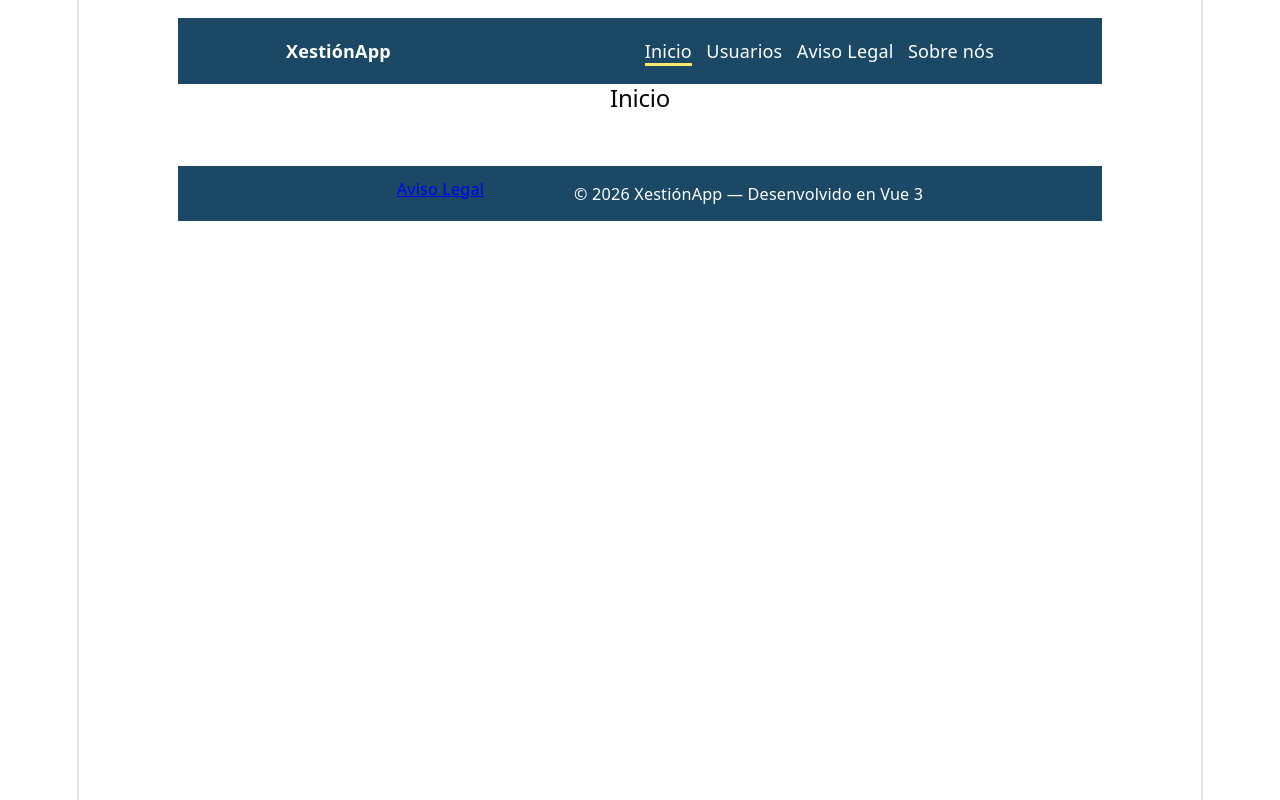
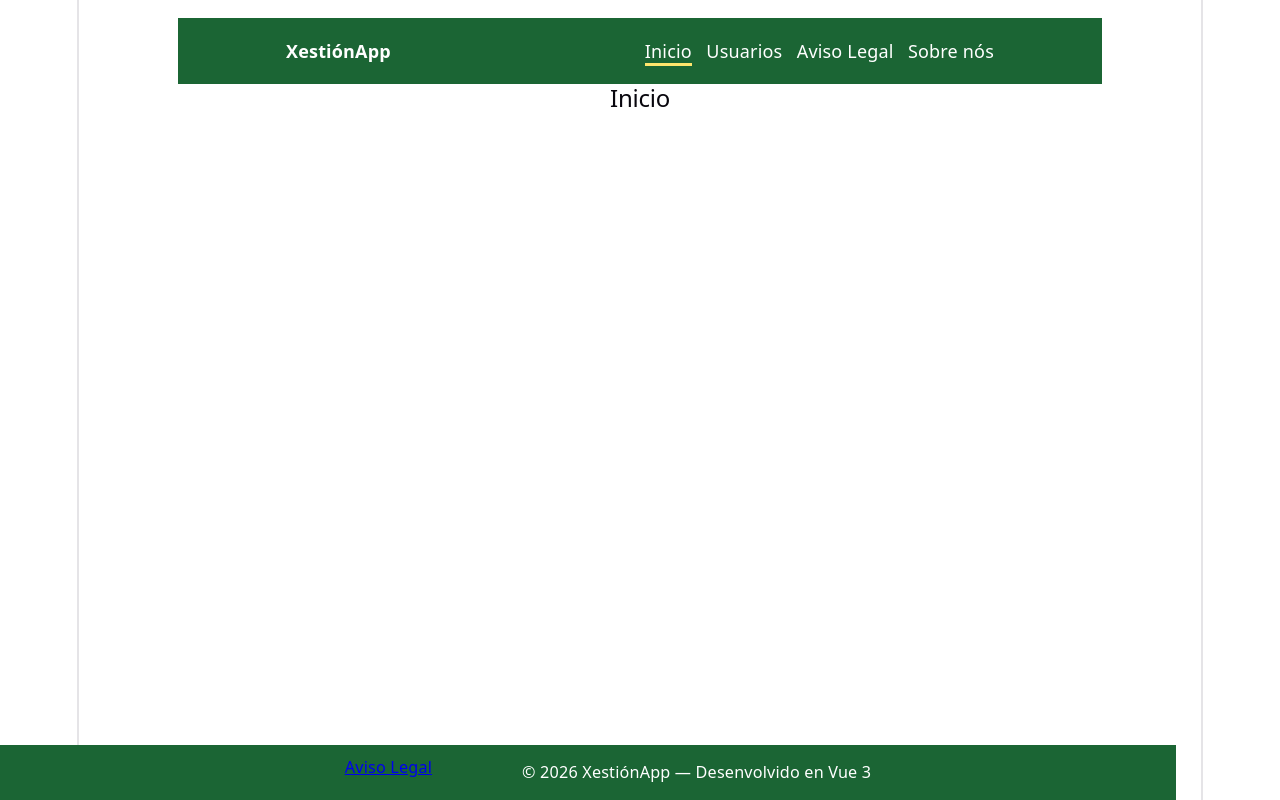
Before and after one commit to h0rge/lagoalvarez, a Vue app: page / in a window 1280 px wide. Built offline with nearby package versions, Linux system fonts and the light colour scheme.

Commit message:
Changes in style

```diff
--- a/src/components/FooTer.vue
+++ b/src/components/FooTer.vue
@@ -11,12 +11,17 @@
 
 <style scoped>
 .footer {
-  background: #1b4965;
+  background: #1b6534;
   color: white;
   text-align: center;
   padding: 0.2rem 6rem;
   margin-top: 3rem;
   font-size: 0.9rem;
+  position: fixed;
+  bottom: 0;
+  left: 0;
+  width: 75vw;
+  z-index: 1000;
 }
 
 .link-aviso {
--- a/src/components/NavBar.vue
+++ b/src/components/NavBar.vue
@@ -26,7 +26,7 @@ const isOpen = ref(false) // actívase cuando fago click
   justify-content: space-between;
   align-items: center;
   padding: 0.1rem 6rem;
-  background: #1b4965;
+  background: #1b6534;
   color: white;
 }
 
```
